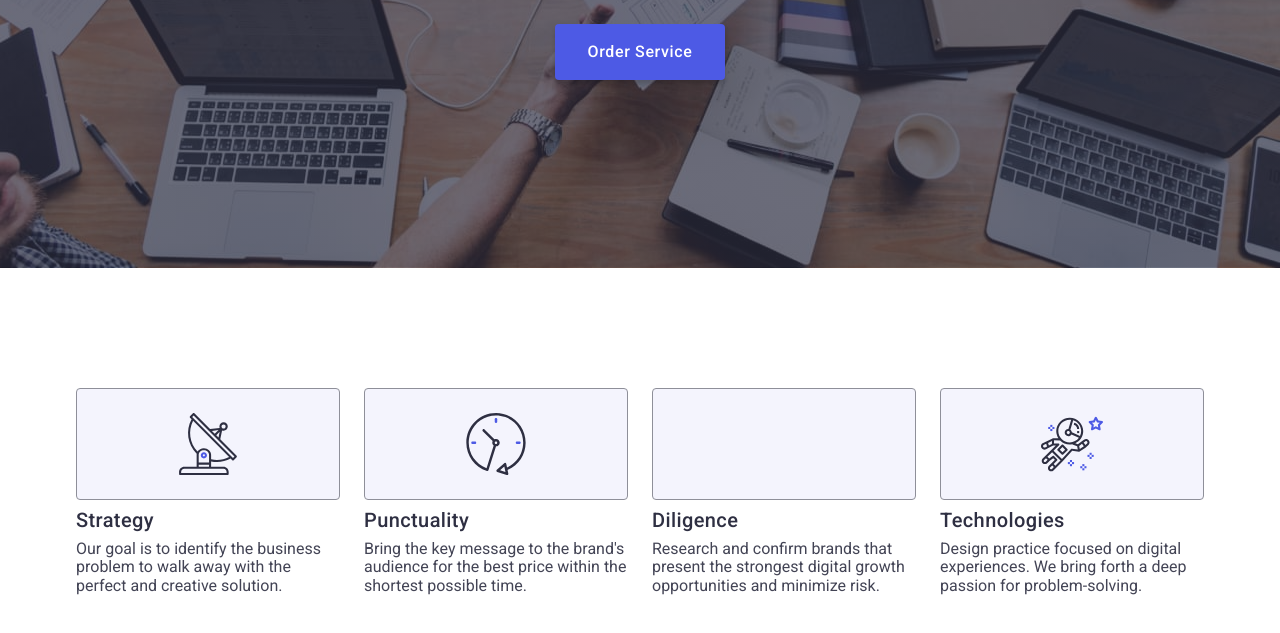
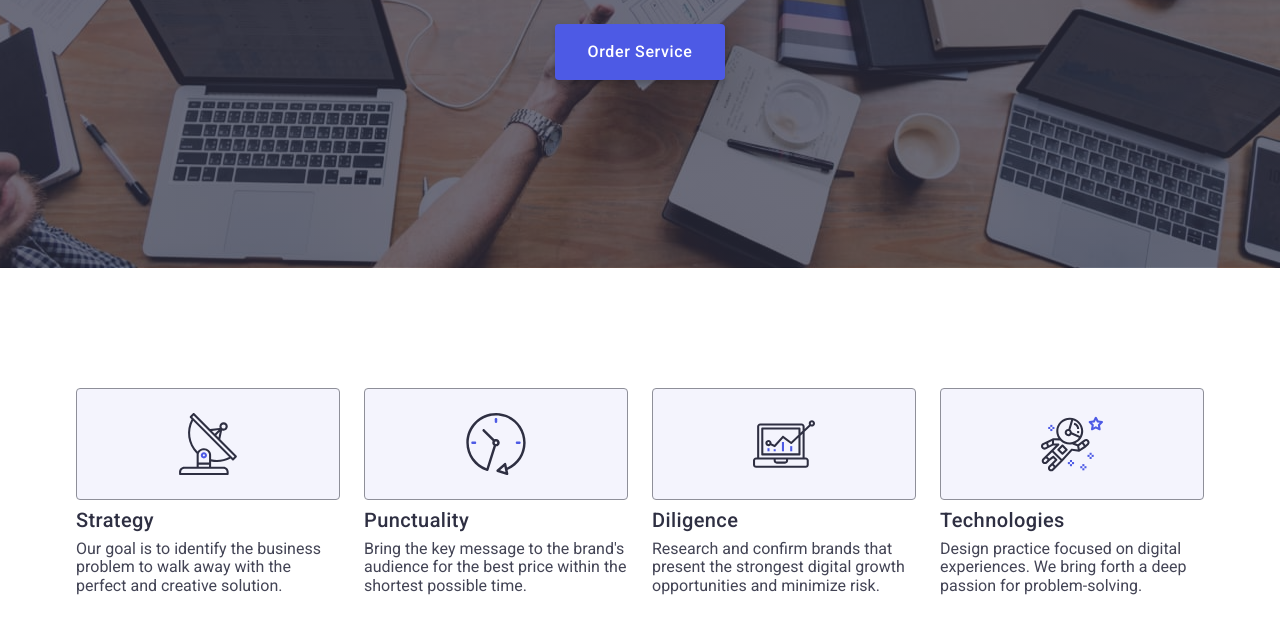
Before and after one commit to taniaig233/goit-markup-hw-04, a plain HTML site: page index.html in a window 1280 px wide. Shown: the part 405-1038 px from the top of the page. Drawn offline with nearby package versions, Linux system fonts and the light colour scheme.

Commit message:
updated 5

```diff
--- a/index.html
+++ b/index.html
@@ -105,7 +105,7 @@
                   height="64"
                   aria-label="image diagram"
                 >
-                  <use href="./images/icons.svgicon-diagram-1"></use>
+                  <use href="./images/icons.svg#icon-diagram-1"></use>
                 </svg>
               </div>
               <h3 class="third-title-one">Diligence</h3>
```
